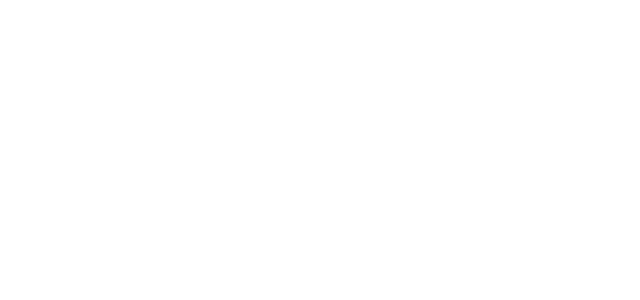
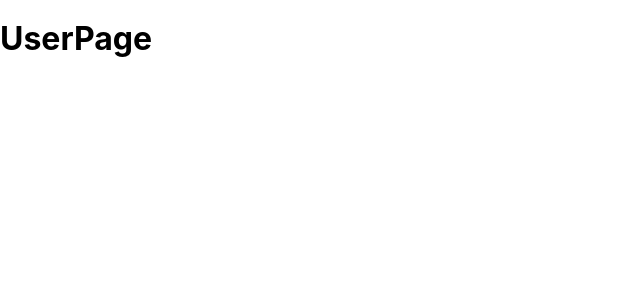
Before and after one commit to IamDorohin/petly-service, a React (Create React App) app: page /petly-service/user in a window 1280 px wide. Shown: the top 300 px of the page, without its empty margins (0-640 px from the left). Built offline with nearby package versions, Linux system fonts and the light colour scheme.

Commit message:
Add my work  branch

```diff
--- a/src/pages/UserPage/UserPage.jsx
+++ b/src/pages/UserPage/UserPage.jsx
@@ -1,3 +1,7 @@
-const UserPage = () => {};
-
-export default UserPage;
+export default function UserPage() {
+  return (
+    <>
+      <h1>UserPage</h1>
+    </>
+  );
+}
```
